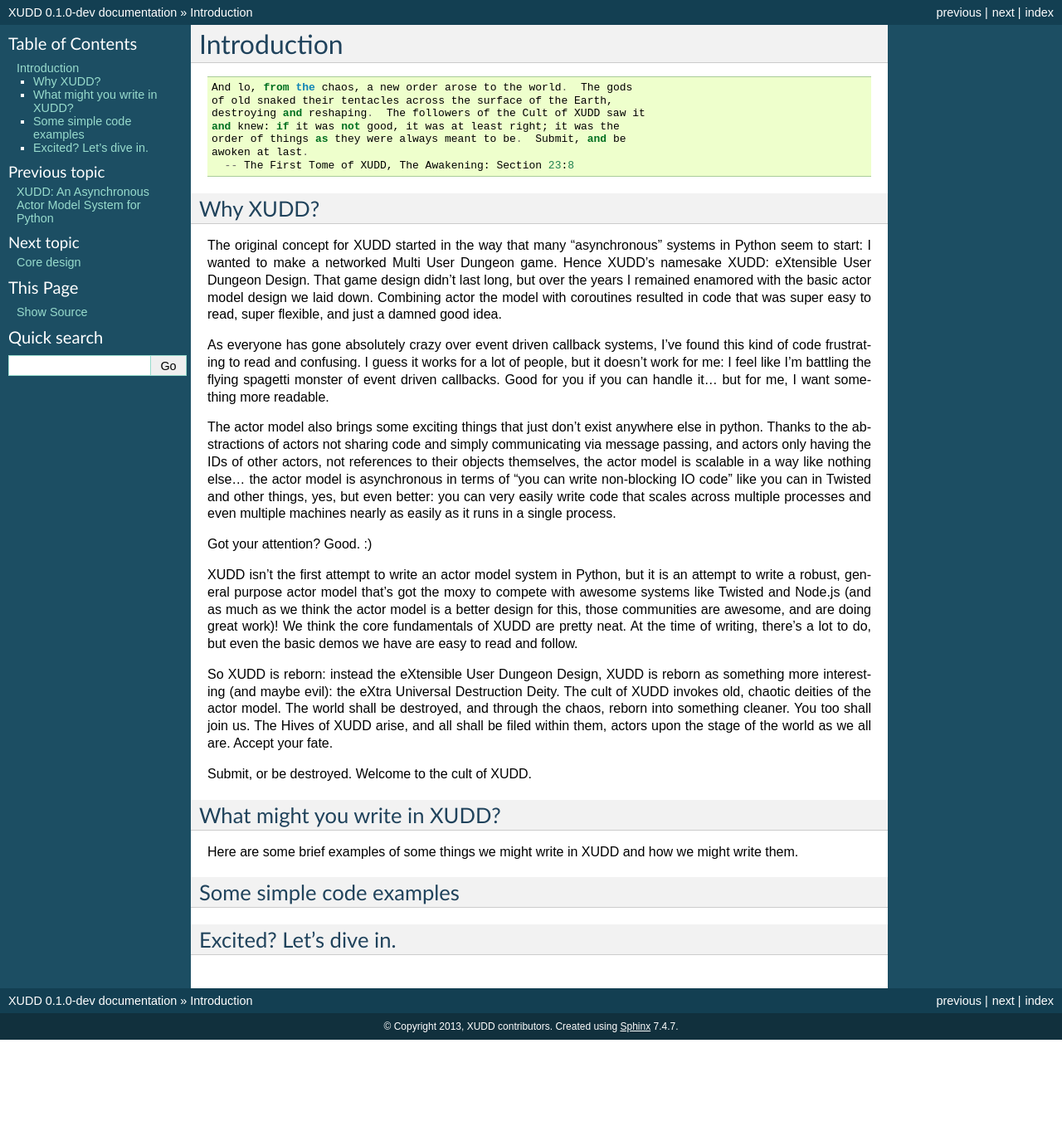
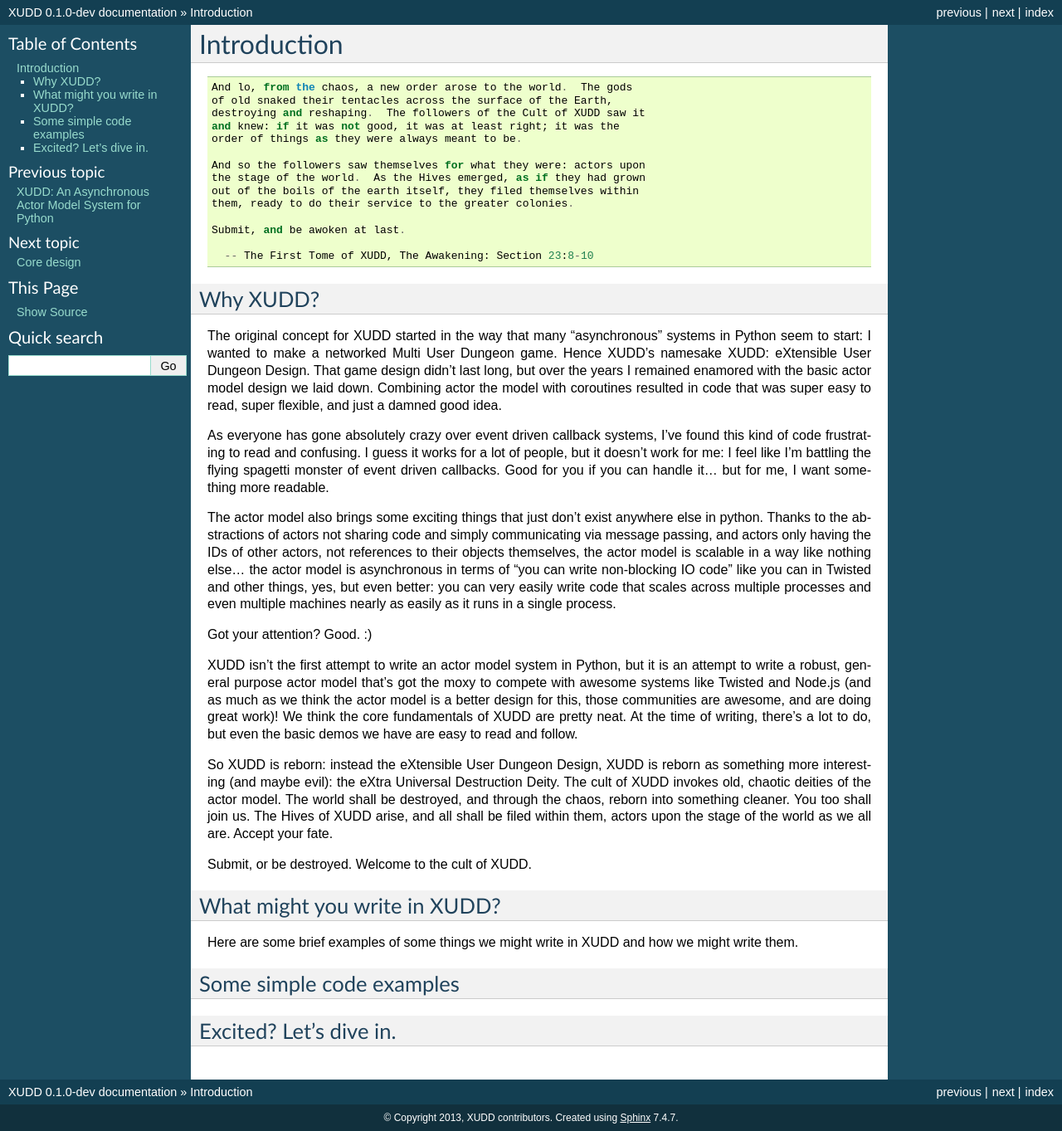
Before and after one commit to xudd/xudd, a Sphinx documentation site: the page built from docs/source/intro.rst, in a window 1280 px wide. Shown: the whole page at 83% size. Built offline with Sphinx 7.4.7, drawn with Linux system fonts in a browser that asks for light colours; before the commit the page ends 1253 px from its top, so only the background shows below that.

Commit message:
Actors submitting themselves to the hives.

```diff
--- a/docs/source/intro.rst
+++ b/docs/source/intro.rst
@@ -8,9 +8,16 @@
    of old snaked their tentacles across the surface of the Earth,
    destroying and reshaping.  The followers of the Cult of XUDD saw it
    and knew: if it was not good, it was at least right; it was the
-   order of things as they were always meant to be.  Submit, and be
-   awoken at last.
-     -- The First Tome of XUDD, The Awakening: Section 23:8
+   order of things as they were always meant to be.
+
+   And so the followers saw themselves for what they were: actors upon
+   the stage of the world.  As the Hives emerged, as if they had grown
+   out of the boils of the earth itself, they filed themselves within
+   them, ready to do their service to the greater colonies.
+
+   Submit, and be awoken at last.
+
+     -- The First Tome of XUDD, The Awakening: Section 23:8-10
 
 
 Why XUDD?
```
